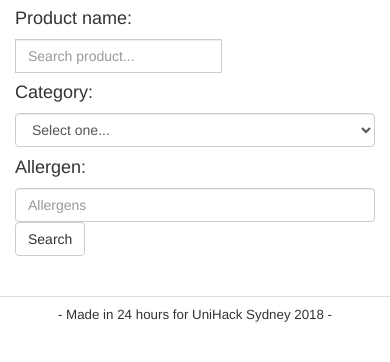
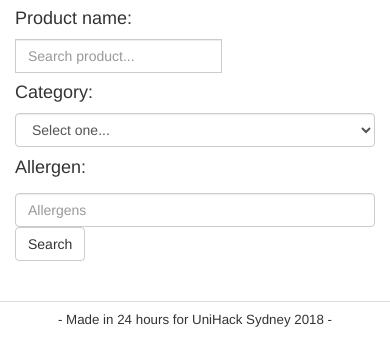
Before and after one commit to Hongyil1/The-Allergen-Filter, a Django app: page /allergyshop/ in a window 390 px wide. Shown: the part 482-844 px from the top of the page. Run offline with Django 3.2, Linux system fonts and the light colour scheme; some libraries are stand-ins or nearby versions.

Commit message:
Icon fix and add padding

```diff
--- a/allergydb/allergyshop/templates/allergyshop/index.html
+++ b/allergydb/allergyshop/templates/allergyshop/index.html
@@ -101,7 +101,7 @@
               <div class="col-md-1 col-sm-2">
                 <h4>Allergen:</h4>
               </div>
-              <div class="col-md-8 col-sm-10">
+              <div class="col-md-8 col-sm-10" style="padding-top: 5px;">
                 <script src="https://ajax.googleapis.com/ajax/libs/jquery/1.7.1/jquery.min.js"></script>
                 <script src="https://ajax.googleapis.com/ajax/libs/jqueryui/1.9.1/jquery-ui.min.js"></script>
                 <input name="allergens" type="text" list="allergens" id="authors" value="" placeholder="Allergens" class="form-control">
```
Also changed, not shown: allergydb/db.sqlite3.
